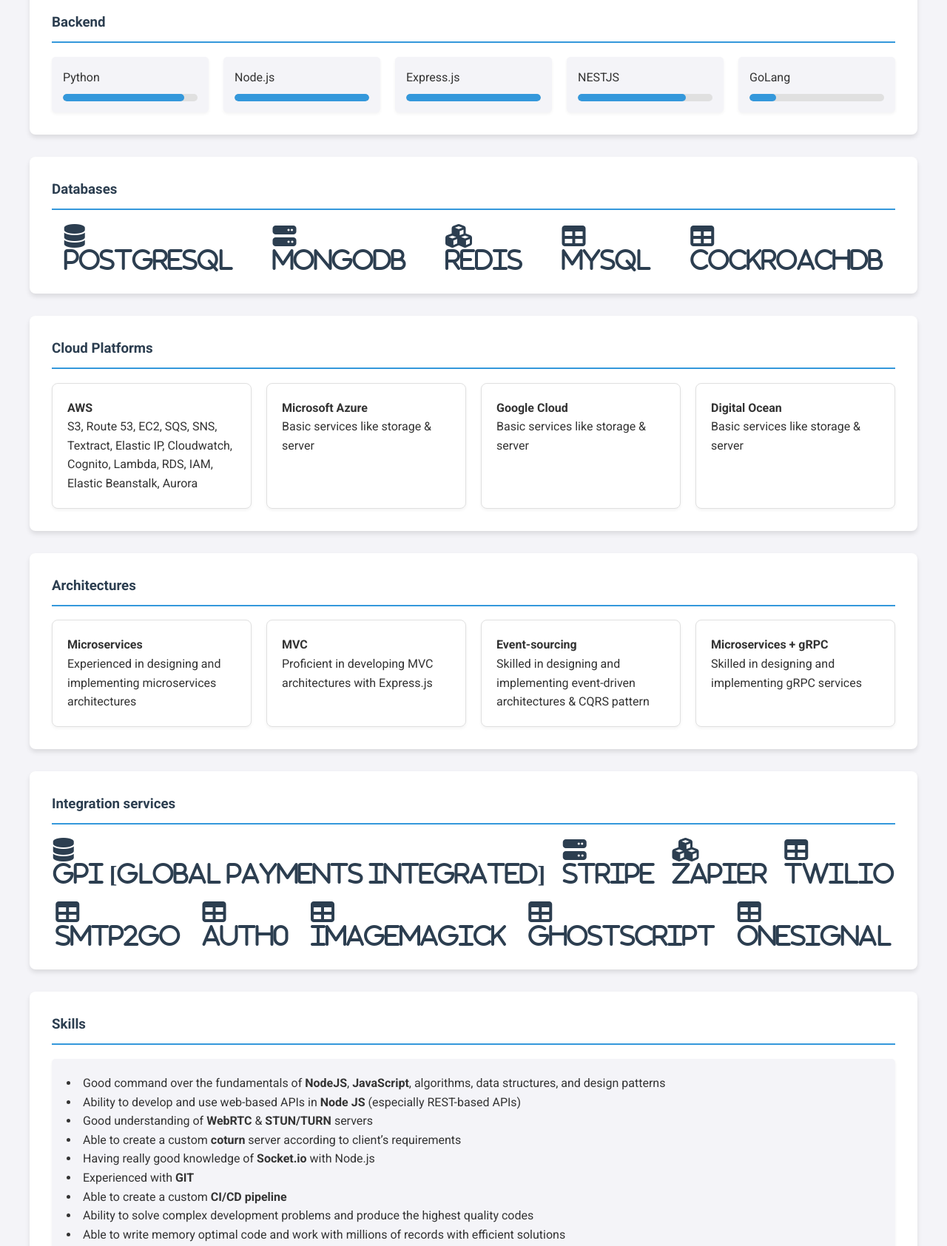
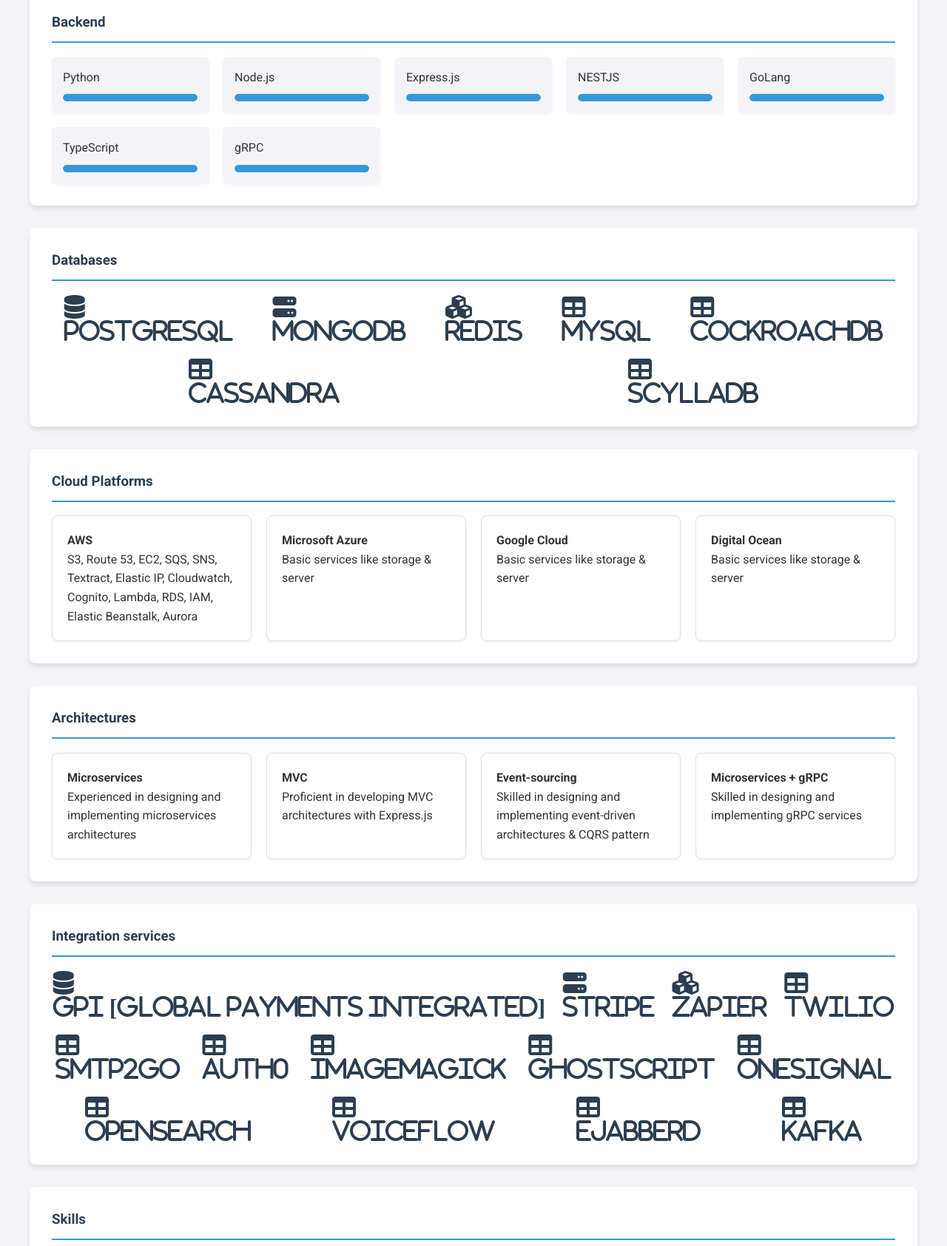
Before and after one commit to FranklinThaker/franklinthaker.github.io, a plain HTML site: page index.html in a window 1280 px wide. Shown: the part 420-2105 px from the top of the page at 74% size. Drawn offline with nearby package versions, Linux system fonts and the light colour scheme.

Commit message:
Updates: My profile

```diff
--- a/index.html
+++ b/index.html
@@ -35,7 +35,7 @@
             <div class="skill">
               <span>Python</span>
               <div class="progress-bar">
-                <div class="progress" data-percent="90"></div>
+                <div class="progress" data-percent="100"></div>
               </div>
             </div>
             <div class="skill">
@@ -53,13 +53,25 @@
             <div class="skill">
               <span>NESTJS</span>
               <div class="progress-bar">
-                <div class="progress" data-percent="80"></div>
+                <div class="progress" data-percent="100"></div>
               </div>
             </div>
             <div class="skill">
               <span>GoLang</span>
               <div class="progress-bar">
-                <div class="progress" data-percent="20"></div>
+                <div class="progress" data-percent="100"></div>
+              </div>
+            </div>
+            <div class="skill">
+              <span>TypeScript</span>
+              <div class="progress-bar">
+                <div class="progress" data-percent="100"></div>
+              </div>
+            </div>
+            <div class="skill">
+              <span>gRPC</span>
+              <div class="progress-bar">
+                <div class="progress" data-percent="100"></div>
               </div>
             </div>
           </div>
@@ -73,6 +85,8 @@
             <i class="fas fa-cubes" data-tooltip="Redis"></i>
             <i class="fas fa-table" data-tooltip="MySQL"></i>
             <i class="fas fa-table" data-tooltip="CockroachDB"></i>
+            <i class="fas fa-table" data-tooltip="Cassandra"></i>
+            <i class="fas fa-table" data-tooltip="ScyllaDB"></i>
           </div>
         </section>
 
@@ -157,6 +171,7 @@
 
         <section id="thirdpartyservices">
           <h3>Integration services</h3>
+          <b>
             <div class="database-icons">
               <i
                 class="fas fa-database"
@@ -170,7 +185,12 @@
               <i class="fas fa-table" data-tooltip="ImageMagick"></i>
               <i class="fas fa-table" data-tooltip="GhostScript"></i>
               <i class="fas fa-table" data-tooltip="OneSignal"></i>
+              <i class="fas fa-table" data-tooltip="OpenSearch"></i>
+              <i class="fas fa-table" data-tooltip="Voiceflow"></i>
+              <i class="fas fa-table" data-tooltip="ejabberd"></i>
+              <i class="fas fa-table" data-tooltip="Kafka"></i>
             </div>
+          </b>
         </section>
 
         <section id="skills">
@@ -234,6 +254,8 @@
                   Able to use development tools like
                   <b>VS-Code, Git, Postman, Slack, etc.</b>
                 </li>
+                <li>Able to write E2E tests <b>(Robot Framework)</b></li>
+
                 <li>Able to learn new things quickly</li>
               </div>
             </div>
@@ -252,10 +274,6 @@
                 <li>
                   Interested in gaining expertise in the
                   <b>MediaSoup</b> library
-                </li>
-                <li>
-                  Got a <b>YouTube</b> channel and <b>Instagram</b> Id where I
-                  post my Gaming content
                 </li>
                 <li>
                   Active member in <b>Nodeiflux</b> (Nodejs community) discord
```
Lines whose indentation alone changed are shown as unchanged.
